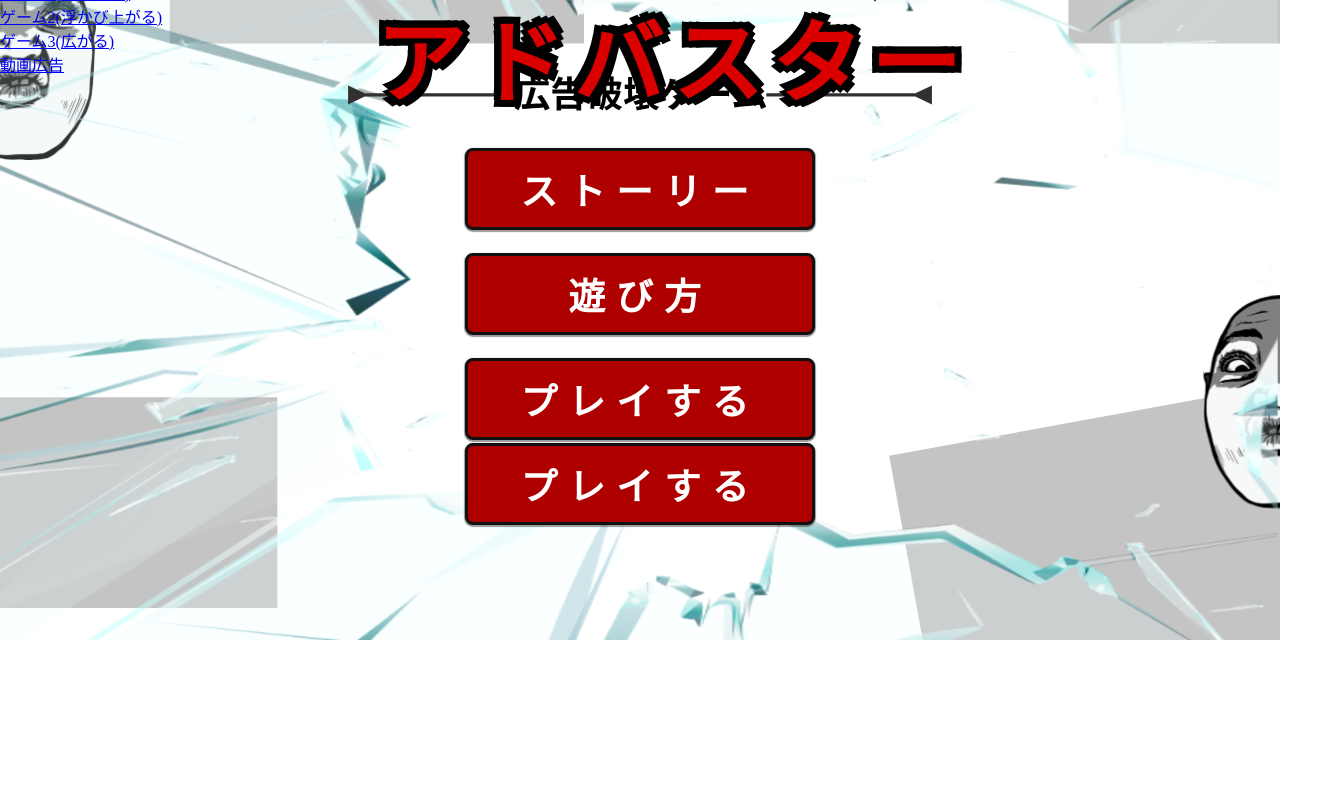
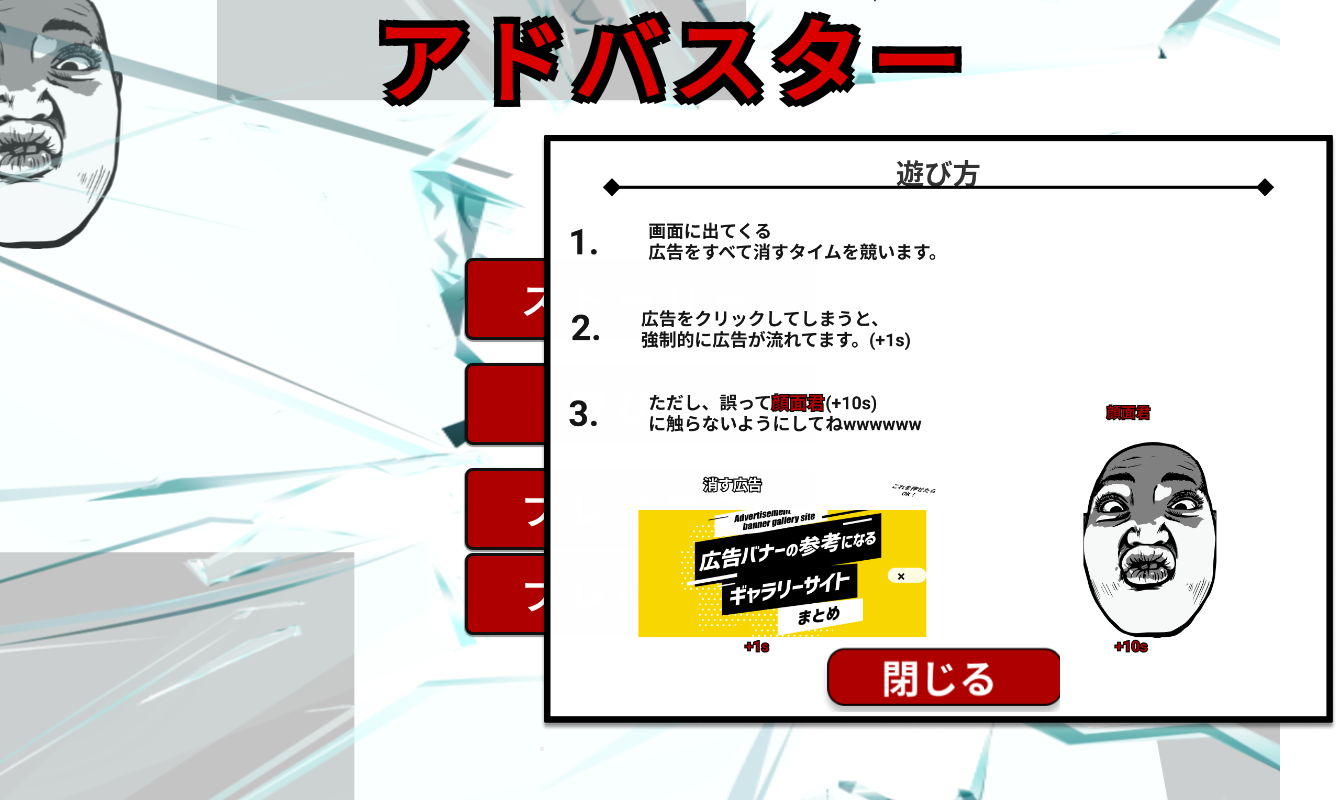
Before and after one commit to takeru-a/adburster, a Vue app in the folder app-adbuster/: page / in a window 1280 px wide. Shown: the part 160-960 px from the top of the page, 1340 px wide, since content can reach past the window. Before the commit the page ends 800 px from the top, so only its background shows below. Built offline with nearby package versions, Linux system fonts and the light colour scheme; a web font is replaced by a local one.

Commit message:
add:遊び方をポップアップで表示

```diff
--- a/app-adbuster/src/pages/top/index.vue
+++ b/app-adbuster/src/pages/top/index.vue
@@ -1,9 +1,6 @@
 <template>
   <div class="HomeWrapper">
-    <Header></Header>
-    <h1>テスト</h1>
-    <router-link to="/usage">使い方</router-link>
-    <br>
+
     <router-link to="/game/slide">ゲーム1(少し動く)</router-link>
     <br>
     <router-link to="/game/emerge">ゲーム2(浮かび上がる)</router-link>
@@ -11,23 +8,31 @@
     <router-link to="/game/expand">ゲーム3(広がる)</router-link>
     <br>
     <router-link to="/game/movie">動画広告</router-link>
-    <TopTitle></TopTitle>
-    <TopButton></TopButton>
+     <TopTitle></TopTitle>
+
+     <TopButton class="button"></TopButton>
+     <Toplay class="toplay"></Toplay>
+
+
   </div>
 </template>
 <script>
-import Header from "../../components/Header"
+//import Header from "../../components/Header"
 import TopButton from "../../components/Top/TopButton";
 import TopTitle from "../../components/Top/TopTitle"
+import Toplay from "../usage/Toplay"
+
 export default {
   name: 'top',
   components: {
-    Header,
+    //Header,
     TopButton,
     TopTitle,
+    Toplay,
   }
 }
-</script>
+
+    </script>
 <style scoped>
   .HomeWrapper {
     background-image: url("../../assets/imgs/topBackgroundImage.svg");
@@ -35,4 +40,12 @@ export default {
     min-height: 100vh;
     z-index: -1;
   }
+  .button{
+    transform: translate(0,250px);
+  }
+  .toplay{
+  transform: translate(0,-250px);
+
+  }
+
 </style>
--- /dev/null
+++ b/app-adbuster/src/pages/usage/Toplay.vue
@@ -0,0 +1,41 @@
+<template>
+  <div>
+    <span class="usage" id='usage'>
+    <img src="../../assets/imgs/toplay.png" alt="toplay" class="toplay">
+    <button @click="close()"><img src="../../assets/imgs/tojiru.png" alt="tojitu" class="tojiru"></button>
+    </span>
+  </div>
+</template>
+<script>
+
+export default {
+  name: "usage",
+  methods: {
+    close() {
+      var tag = document.getElementById("usage");
+      tag.style.visibility = "hidden";
+    }
+  }
+};
+</script>
+<style scoped>
+.usage{
+/*visibility: hidden;*/
+ position: relative;
+ bottom: 0px;
+left: 540px;
+
+}
+.toplay{
+    width: 800px;
+    height: auto;
+
+}
+.tojiru{
+width: 240px;
+height: auto;
+position: absolute;
+bottom: 40px;
+left: 280px;
+}
+</style>
--- a/app-adbuster/src/pages/usage/index.vue
+++ /dev/null
@@ -1,27 +0,0 @@
-<template>
-  <div>
-    <Header></Header>
-    <!-- クリック  @click="関数名"-->
-    <h1 @click="test">使い方</h1>
-    <div>{{data}}</div>
-  </div>
-</template>
-<script>
-import Header from "../../components/Header";
-export default {
-  name: "usage",
-  components: {
-    Header
-  },
-  data() {
-    return {
-      data: "テスト"
-    };
-  },
-  methods: {
-    test() {
-      console.log(this.data);
-    }
-  }
-};
-</script>
--- a/app-adbuster/src/router/index.js
+++ b/app-adbuster/src/router/index.js
@@ -17,12 +17,7 @@ export default new Router({
       component: ()=>
         import(/* webpackChunkName: "top" */"../pages/top")
     },
-    {
-      path: '/usage',
-      name: 'usage',
-      component: ()=>
-        import(/* webpackChunkName: "top" */"../pages/usage")
-    },
+
     {
       path: '/game/select',
       name: 'game-selct',
```
Also changed, not shown: app-adbuster/src/assets/imgs/tojiru.png (added), app-adbuster/src/assets/imgs/toplay.png (added).
